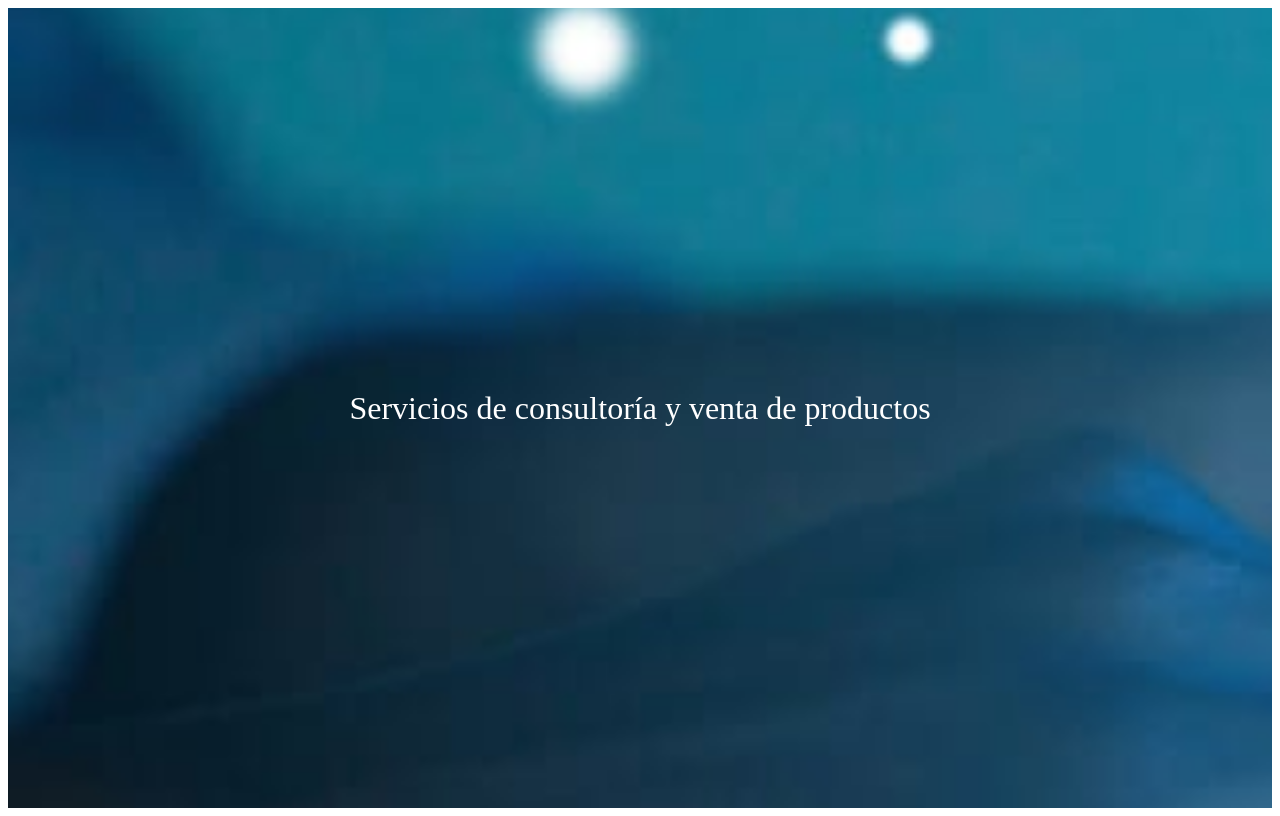
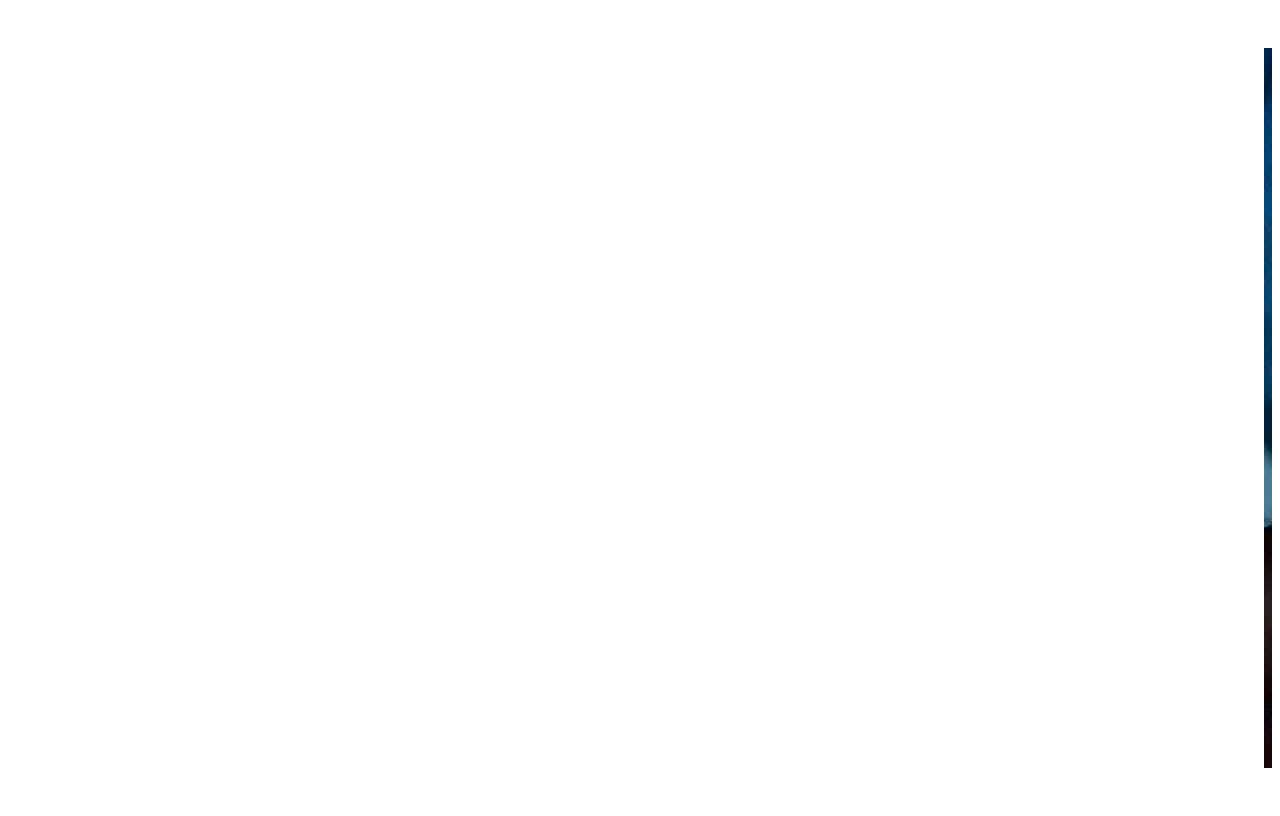
Before and after one commit to CristianCerpa/cerredes-landing-V3, a Next.js app: page / in a window 1280 px wide. Built offline with nearby package versions, Linux system fonts and the light colour scheme.

Commit message:
Update index.js

```diff
--- a/pages/index.js
+++ b/pages/index.js
@@ -48,7 +48,7 @@ export default function Home() {
               alt={`Fondo ${i + 1}`}
               fill
               priority={i === 0}
-              style={{ objectFit: "cover" }}
+              style={{ objectFit: "scale-down" }}
             />
           </div>
         ))}
```
